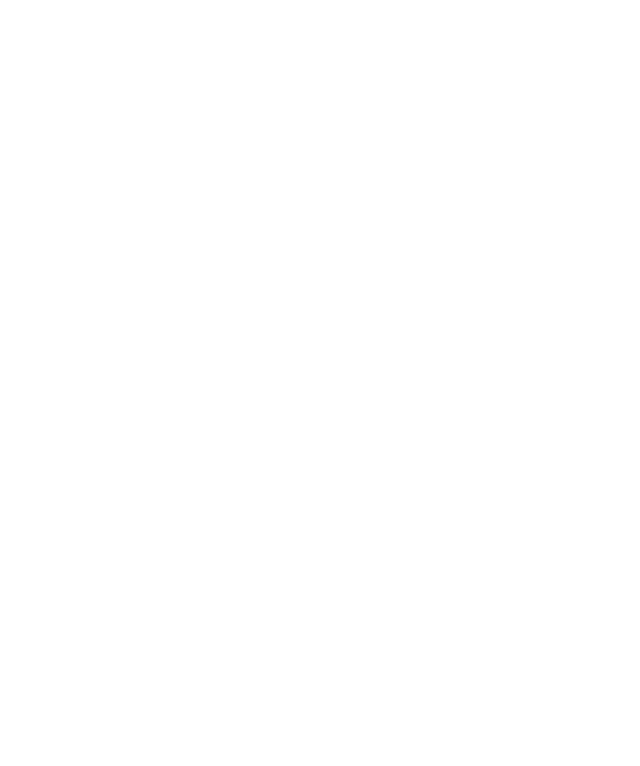
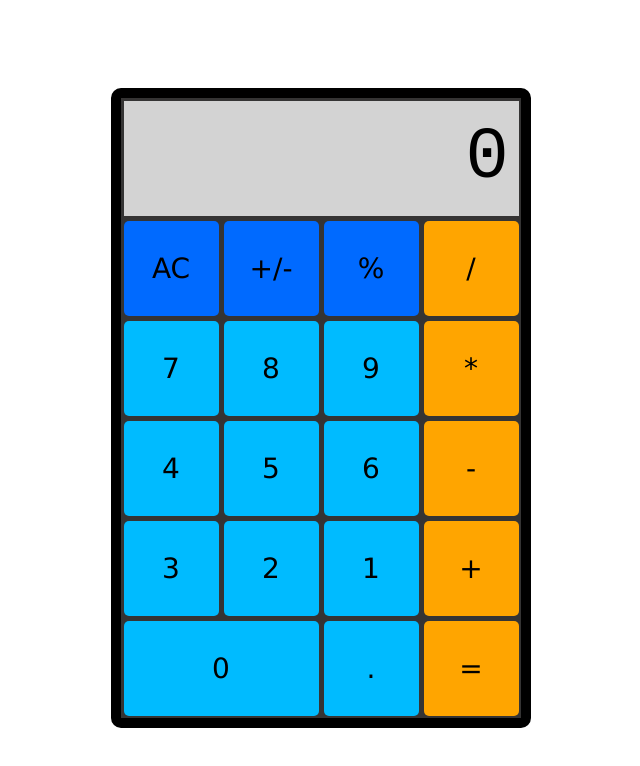
Before and after one commit to Evan-Ferreira/TOP-calculator, a plain HTML site: page index.html in a window 1280 px wide. Shown: the whole page, without its empty margins (327-967 px from the left). Drawn offline with Linux system fonts and the light colour scheme.

Commit message:
Finish all the html and css for the calculator
- Completed the index.html file
- Completed the styles.css file

```diff
--- a/index.html
+++ b/index.html
@@ -7,6 +7,32 @@
         <link rel="stylesheet" href="./styles.css" />
     </head>
     <body>
+        <div class="shell">
+            <div class="calc-frame">
+                <div class="screen"><span class="answer">0</span></div>
+                <div class="button-frame">
+                    <div class="calc-button top-three">AC</div>
+                    <div class="calc-button top-three">+/-</div>
+                    <div class="calc-button top-three">%</div>
+                    <div class="calc-button right-five">/</div>
+                    <div class="calc-button number">7</div>
+                    <div class="calc-button number">8</div>
+                    <div class="calc-button number">9</div>
+                    <div class="calc-button right-five">*</div>
+                    <div class="calc-button number">4</div>
+                    <div class="calc-button number">5</div>
+                    <div class="calc-button number">6</div>
+                    <div class="calc-button right-five">-</div>
+                    <div class="calc-button number">3</div>
+                    <div class="calc-button number">2</div>
+                    <div class="calc-button number">1</div>
+                    <div class="calc-button right-five">+</div>
+                    <div class="calc-button number" id="zero">0</div>
+                    <div class="calc-button number">.</div>
+                    <div class="calc-button right-five">=</div>
+                </div>
+            </div>
+        </div>
         <script src="./index.js"></script>
     </body>
 </html>
--- a/styles.css
+++ b/styles.css
@@ -0,0 +1,72 @@
+* {
+    font-family: Verdana, Geneva, Tahoma, sans-serif;
+}
+
+.shell {
+    display: flex;
+    justify-content: center;
+    align-items: center;
+    height: 100vh;
+    width: 100vw;
+}
+
+.calc-frame {
+    width: 400px;
+    height: 620px;
+    display: flex;
+    flex-direction: column;
+    border: 10px solid black;
+    background-color: rgb(53, 52, 52);
+    border-radius: 10px;
+}
+
+.calc-button {
+    width: 95px;
+    height: 95px;
+    display: flex;
+    justify-content: center;
+    align-items: center;
+    margin: 2.5px;
+    font-size: 28px;
+    border-radius: 5px;
+}
+
+.button-frame {
+    display: flex;
+    flex-wrap: wrap;
+}
+
+.screen {
+    height: 100%;
+    display: flex;
+    justify-content: center;
+    align-items: center;
+    background-color: lightgray;
+    margin: 2.5px;
+}
+
+.answer {
+    width: 95%;
+    display: flex;
+    justify-content: flex-end;
+    align-items: center;
+    font-family: 'Courier New', Courier, monospace;
+    font-size: 72px;
+    font-weight: 500;
+}
+
+.number {
+    background-color: rgb(0, 187, 255);
+}
+
+.right-five {
+    background-color: orange;
+}
+
+.top-three {
+    background-color: rgb(0, 106, 255);
+}
+
+#zero {
+    width: 195px;
+}
```
